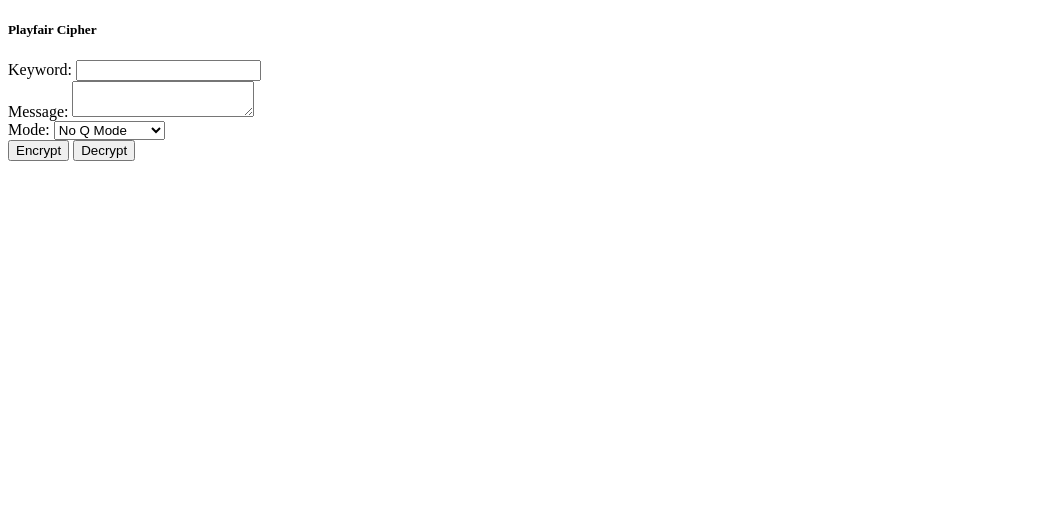
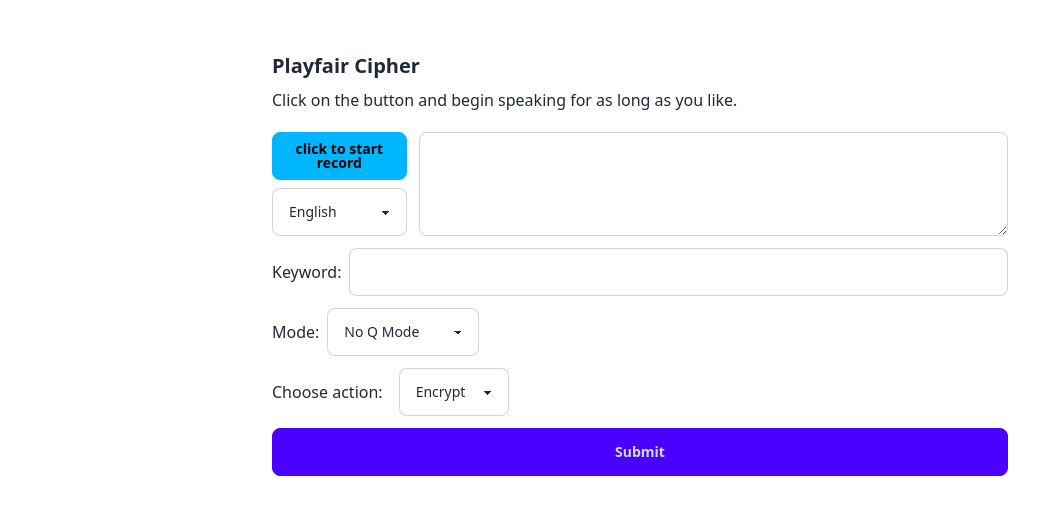
Before and after one commit to lollypp3188/app-cryptography, a Flask app: page /playfair in a window 1280 px wide. Shown: the top 515 px of the page, without its empty margins (0-1063 px from the left). Run offline with Flask 3, Linux system fonts and the light colour scheme; some libraries are stand-ins or nearby versions.

Commit message:
feat: speech recognition for playfair page with fetch post data

```diff
--- a/routes/playfair.py
+++ b/routes/playfair.py
@@ -1,5 +1,5 @@
 from app import app
-from flask import render_template, request
+from flask import render_template, request, jsonify
 from models.playfair import PlayfairSquare, MODE_IJSWAP, MODE_NOQ
 
 
@@ -7,7 +7,7 @@ from models.playfair import PlayfairSquare, MODE_IJSWAP, MODE_NOQ
 def playfair():
     if request.method == 'POST':
         keyword = request.form['keyword']
-        message = request.form['message']
+        message = request.form['text']
         mode = request.form['mode']
 
         # Create PlayfairSquare object based on mode
@@ -16,13 +16,16 @@ def playfair():
         else:
             square = PlayfairSquare(keyword)
 
-        # Check if encryption or decryption is requested
-        if 'encrypt_button' in request.form:
+        action = request.form['action']
+        if action == 'encrypt':
             result = square.encrypt(message)
-        elif 'decrypt_button' in request.form:
+        elif action == 'decrypt':
             result = square.decrypt(message)
+        else:
+            result = "Invalid action"
 
-        return render_template('playfair.html', result=result)
+        # return render_template('playfair.html', result=result)
+        return jsonify(result=result)
 
     # Render the playfair.html template for GET requests
     return render_template('playfair.html', result=None)
--- /dev/null
+++ b/static/js/playfair.js
@@ -0,0 +1,19 @@
+// Register a listener for submit events.
+const form = document.getElementById("playfairForm")
+form.addEventListener('submit', evt => {
+    evt.preventDefault();
+
+    fetch('/playfair', {
+        method: 'post',
+        body: new FormData(evt.target)
+    }).then(resp => resp.json())
+        .then(text => {
+            const elem = document.getElementById('result');
+            elem && (elem.innerHTML = text.result);
+            if(elem && text?.result){
+                elem.className = 'border border-accent p-2 my-4 w-full max-w-full flex rounded-btn'
+            } else {
+                elem.className = 'hidden'
+            }
+        });
+});
--- a/templates/playfair.html
+++ b/templates/playfair.html
@@ -2,42 +2,93 @@
 <html>
 <head>
     <title>Playfair Cipher</title>
-    <!-- Include any necessary CSS files or stylesheets here -->
+    <link href="https://cdn.jsdelivr.net/npm/daisyui@4.7.3/dist/full.min.css" rel="stylesheet" type="text/css" />
+    <script src="https://cdn.tailwindcss.com"></script>
 </head>
 <body>
     <div class="flex justify-center items-center mt-5">
         <div class="card" style="width: 50rem;">
             <div class="card-body">
                 <h5 class="card-title">Playfair Cipher</h5>
-                <form method="post" action="/playfair">
-                    <div class="form-group">
+                <form id="playfairForm" method="post" action="/playfair" class="flex gap-3 flex-col">
+                    <div class="pb-2" id="main">
+                        <div id="info" style="visibility: visible;">
+                            <p id="info_start" style="display: inline;">
+                                Click on the button and begin speaking for as long as you like.
+                            </p>
+                            <p id="info_speak_now" style="display:none">
+                                Speak now.
+                            </p>
+                            <p id="info_no_speech" style="display:none">
+                                No speech was detected. You may need to adjust your <a
+                                    href="//support.google.com/chrome/bin/answer.py?hl=en&amp;answer=1407892">microphone
+                                    settings</a>.
+                            </p>
+                            <p id="info_no_microphone" style="display:none">
+                                No microphone was found. Ensure that a microphone is installed and that
+                                <a href="//support.google.com/chrome/bin/answer.py?hl=en&amp;answer=1407892">
+                                    microphone settings</a> are configured correctly.
+                            </p>
+                            <p id="info_allow" style="display:none">
+                                Click the "Allow" button above to enable your microphone.
+                            </p>
+                            <p id="info_denied" style="display:none">
+                                Permission to use microphone was denied.
+                            </p>
+                            <p id="info_blocked" style="display:none">
+                                Permission to use microphone is blocked. To change, go to
+                                chrome://settings/contentExceptions#media-stream
+                            </p>
+                            <p id="info_upgrade" style="display:none">
+                                Web Speech API is not supported by this browser. Upgrade to <a href="//www.google.com/chrome">Chrome</a>
+                                version
+                                25 or later.
+                            </p>
+                        </div>
+                    </div>
+                    <div class="flex gap-3">
+                        <div class="flex gap-2 flex-col">
+                            <button id="start_button" class="btn btn-info" onclick="startButton(event)" style="display: inline-block;">
+                                click to start record
+                            </button>
+                            <div id="div_language">
+                                <select id="select_language" class="select select-bordered w-full max-w-x" onchange="updateCountry()">
+                                    <option value="0">English</option>
+                                    <option value="1">Українська</option>
+                                </select>
+                                <select id="select_dialect" class="hidden"></select>
+                            </div>
+                        </div>
+                        <textarea type="text" class="w-full textarea textarea-bordered placeholder:italic placeholder:text-slate-400"
+                            id="text" name="text"></textarea>
+                    </div>
+                    <div class="flex items-center gap-2">
                         <label for="keyword">Keyword:</label>
-                        <input type="text" name="keyword" class="form-control">
+                        <input type="text" name="keyword" class="input input-bordered flex-1">
                     </div>
-                    <div class="form-group">
-                        <label for="message">Message:</label>
-                        <textarea name="message" class="form-control"></textarea>
-                    </div>
-                    <div class="form-group">
+                    <div class="flex items-center gap-2">
                         <label for="mode">Mode:</label>
-                        <select name="mode" class="form-control">
+                        <select name="mode" class="select select-bordered">
                             <option value="MODE_NOQ">No Q Mode</option>
                             <option value="MODE_IJSWAP">I-J Swap Mode</option>
                         </select>
                     </div>
-                    <div class="form-group">
-                        <button type="submit" name="encrypt_button" class="btn btn-primary">Encrypt</button>
-                        <button type="submit" name="decrypt_button" class="btn btn-primary">Decrypt</button>
+                    <div class="flex items-center gap-2">
+                        <label for="action">Choose action:</label><br>
+                        <select class="select select-bordered" id="action" name="action">
+                            <option value="encrypt">Encrypt</option>
+                            <option value="decrypt">Decrypt</option>
+                        </select><br><br>
                     </div>
+
+                    <input class="btn btn-primary" type="submit" value="Submit">
                 </form>
-                {% if result %}
-                <div class="result">
-                    <h5>Result:</h5>
-                    <p>{{ result }}</p>
-                </div>
-                {% endif %}
+                <textarea type="text" class="hidden" id="result"></textarea>
             </div>
         </div>
     </div>
+
+    <script src="{{ url_for('static', filename='js/speech.js') }}"></script>
+    <script src="{{ url_for('static', filename='js/playfair.js') }}"></script>
 </body>
 </html>
```
